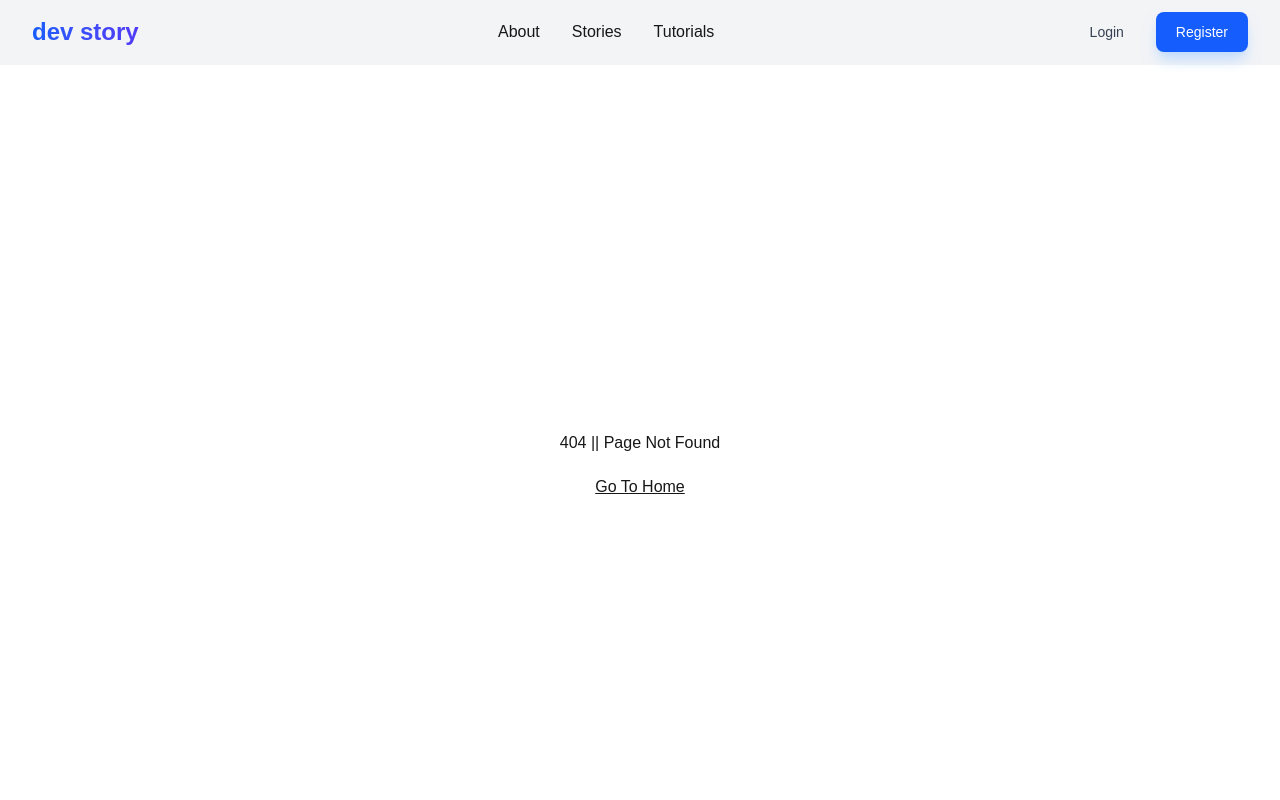
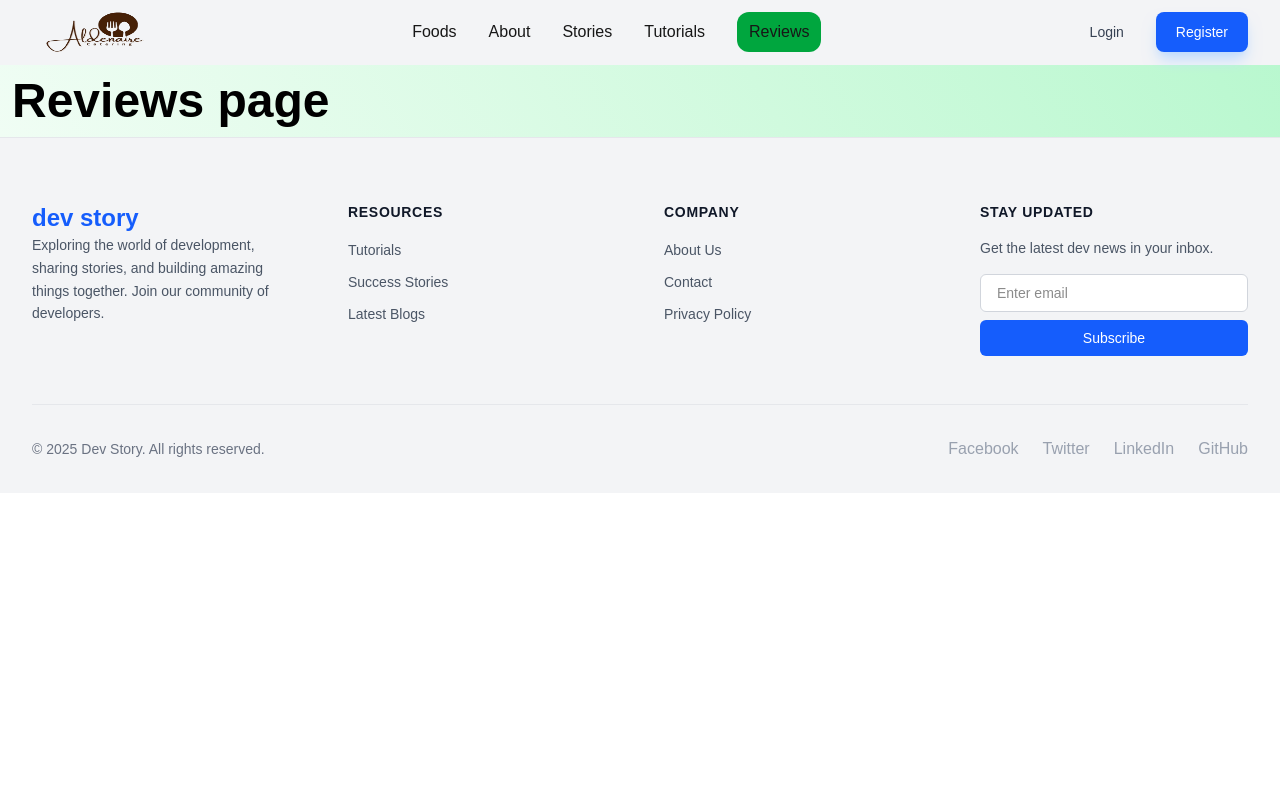
Before and after one commit to lizansarkar/first-next-js-repo, a Next.js app: page /reviews in a window 1280 px wide. Before the commit this address had no page. Shown: the top 800 px of the page. Built offline with nearby package versions, Linux system fonts and the light colour scheme.

Commit message:
hit api and show data in display

```diff
--- /dev/null
+++ b/src/app/foods/page.jsx
@@ -0,0 +1,95 @@
+import Title from "@/component/Title";
+import React from "react";
+import Image from "next/image";
+
+const getFoods = async () => {
+  try {
+    const res = await fetch(
+      "https://taxi-kitchen-api.vercel.app/api/v1/foods/random",
+      {
+        cache: "no-store", // Fresh data pawar jonno
+      }
+    );
+
+    if (!res.ok) {
+      throw new Error("Failed to fetch data");
+    }
+
+    const data = await res.json(); // <--- Ekhane 'await' add kora hoyeche
+    return data.data || data.foods || []; // API structure onujayi data handle
+  } catch (error) {
+    console.error("Error fetching foods:", error);
+    return [];
+  }
+};
+
+export default async function FoodsPage() {
+  const foods = await getFoods();
+
+  return (
+    <div className="max-w-7xl mx-auto px-4 py-10">
+      <Title>Explore Our Foods</Title>
+
+      <div className="flex justify-between items-end mb-8 border-b pb-4">
+        <div>
+          <h2 className="text-3xl font-bold text-gray-800">Special Recipes</h2>
+          <p className="text-gray-500">
+            Discover delicious meals for your next dev session.
+          </p>
+        </div>
+        <span className="bg-blue-100 text-blue-700 px-4 py-1 rounded-full text-sm font-semibold">
+          Total {foods.length} Items
+        </span>
+      </div>
+
+      {/* Food Grid Design */}
+      <div className="grid grid-cols-1 sm:grid-cols-2 lg:grid-cols-3 xl:grid-cols-4 gap-8">
+        {foods.length > 0 ? (
+          foods.map((food, index) => (
+            <div
+              key={index}
+              className="group bg-white rounded-2xl overflow-hidden shadow-sm hover:shadow-xl transition-all duration-300 border border-gray-100"
+            >
+              {/* Image Placeholder - API te image thakle src={} e hobe */}
+              <div className="relative h-48 bg-gray-200 overflow-hidden">
+                <div className="absolute inset-0 bg-gradient-to-t from-black/50 to-transparent opacity-0 group-hover:opacity-100 transition-opacity" />
+                <img
+                  src={
+                    food.image ||
+                    "https://via.placeholder.com/400x300?text=No+Image"
+                  }
+                  alt={food.name}
+                  className="w-full h-full object-cover group-hover:scale-110 transition-transform duration-500"
+                />
+              </div>
+
+              <div className="p-5">
+                <div className="flex justify-between items-start mb-2">
+                  <h3 className="text-xl font-bold text-gray-800 leading-tight capitalize">
+                    {food.title || "Delicious Food"}
+                  </h3>
+                  <span className="text-green-600 font-bold">
+                    ${food.price || "12.00"}
+                  </span>
+                </div>
+                <p className="text-gray-600 text-sm line-clamp-2 mb-4">
+                  {food.category ||
+                    "cooked"}
+                </p>
+                <button className="w-full py-2.5 bg-gray-900 text-white rounded-xl font-medium hover:bg-blue-600 transition-colors active:scale-95 transition-transform">
+                  Order Now
+                </button>
+              </div>
+            </div>
+          ))
+        ) : (
+          <div className="col-span-full text-center py-20">
+            <p className="text-gray-400 text-xl font-medium">
+              No food found at this moment.
+            </p>
+          </div>
+        )}
+      </div>
+    </div>
+  );
+}
--- /dev/null
+++ b/src/app/reviews/page.jsx
@@ -0,0 +1,12 @@
+import Title from '@/component/Title'
+import React from 'react'
+
+export default function Reviews() {
+  return (
+    <div>
+        <Title>
+            Reviews page
+        </Title>
+    </div>
+  )
+}
--- a/src/component/Navbar.jsx
+++ b/src/component/Navbar.jsx
@@ -21,11 +21,21 @@ export default function Navbar() {
             href="/"
             className="text-2xl font-bold bg-gradient-to-r from-blue-600 to-indigo-600 bg-clip-text text-transparent hover:opacity-80 transition-opacity"
           >
-            dev story
+            <img src="/logo.png" className="h-20 w-32"></img>
           </Link>
 
           {/* Navigation Links */}
           <nav className="hidden md:flex items-center space-x-8">
+            <NavLink
+              href="/foods"
+              className={
+                pathName === "/about"
+                  ? "text-blue-600 font-medium"
+                  : "text-gray-600 hover:text-blue-500 transition-colors"
+              }
+            >
+              Foods
+            </NavLink>
             <NavLink
               href="/about"
               className={
@@ -56,6 +66,16 @@ export default function Navbar() {
             >
               Tutorials
             </NavLink>
+            <NavLink
+              href="/reviews"
+              className={
+                pathName === "/tutorials"
+                  ? "text-blue-600 font-medium"
+                  : "text-gray-600 hover:text-blue-500 transition-colors"
+              }
+            >
+              Reviews
+            </NavLink>
           </nav>
 
           {/* Action Buttons (Login/Register) */}
```
Also changed, not shown: public/logo.png (added).
